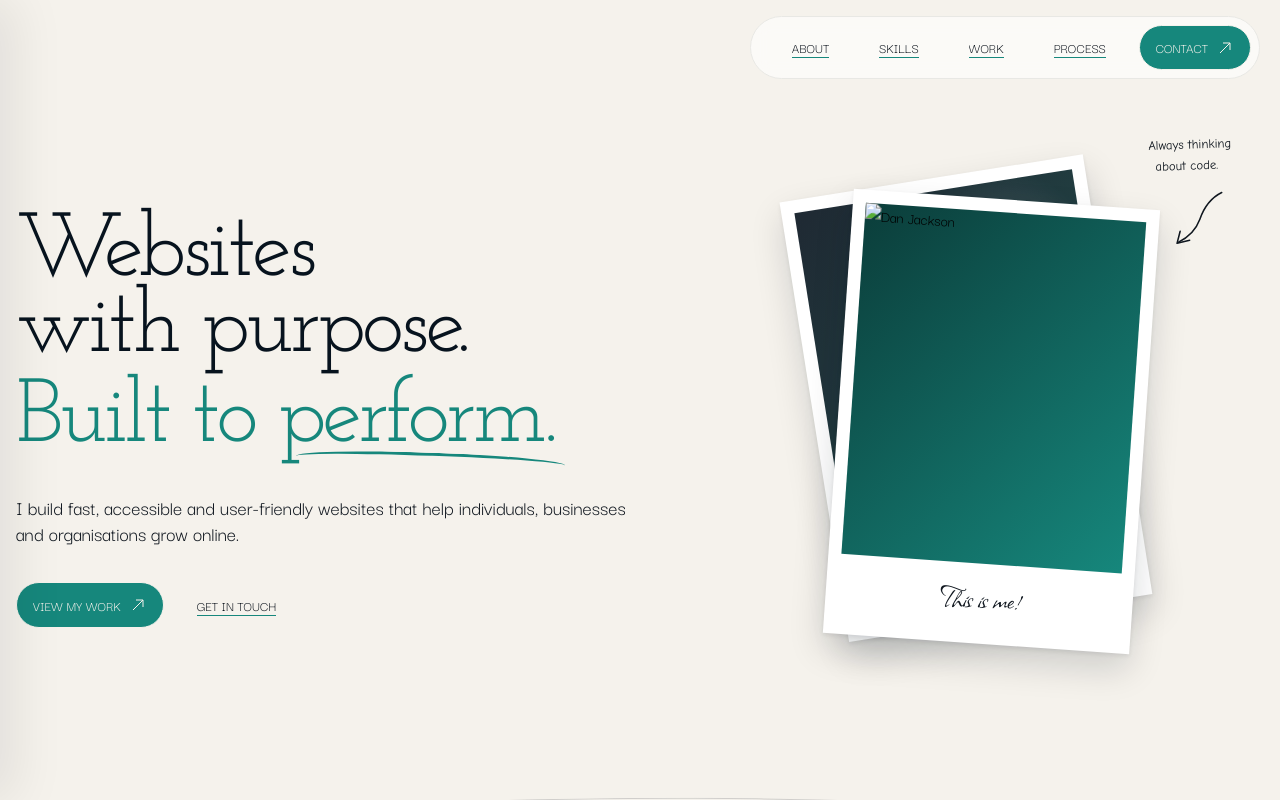
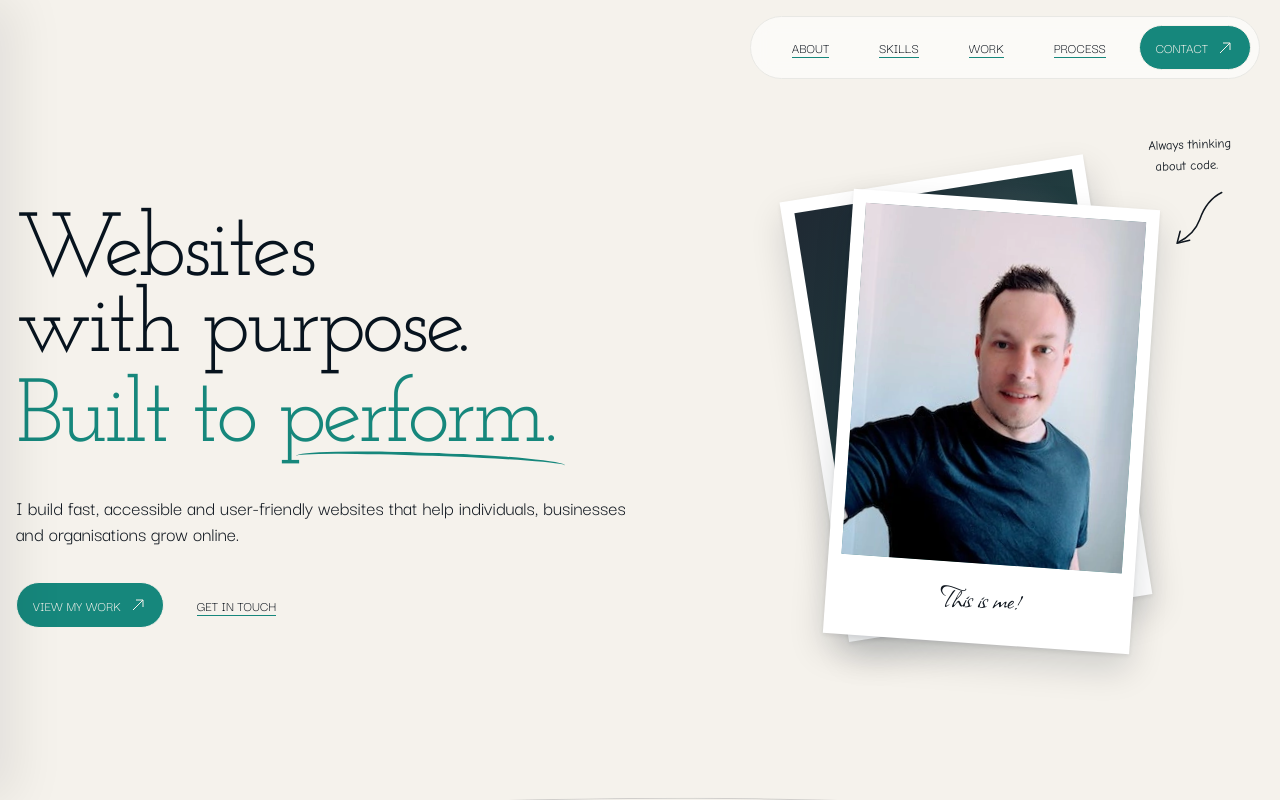
Before and after one commit to hackdanismo/dan-jackson-website, a website: page index.html in a window 1280 px wide. Shown: the top 800 px of the page. Drawn offline with Linux system fonts and the light colour scheme.

Commit message:
feat: add a selfie image to the polaroid within the hero section of the page

```diff
--- a/index.html
+++ b/index.html
@@ -203,9 +203,11 @@
                             <!-- Front polaroid -->
                             <figure class="polaroid polaroid--front">
                                 <img
-                                    src="images/me.jpg"
-                                    alt="Dan Jackson"
+                                    src="images/selfie.webp"
+                                    alt="A selfie of Dan Jackson."
                                     class="polaroid__image"
+                                    width="291"
+                                    height="364"
                                 >
 
                                 <figcaption class="polaroid__caption">
```
Also changed, not shown: images/selfie.webp (added).
